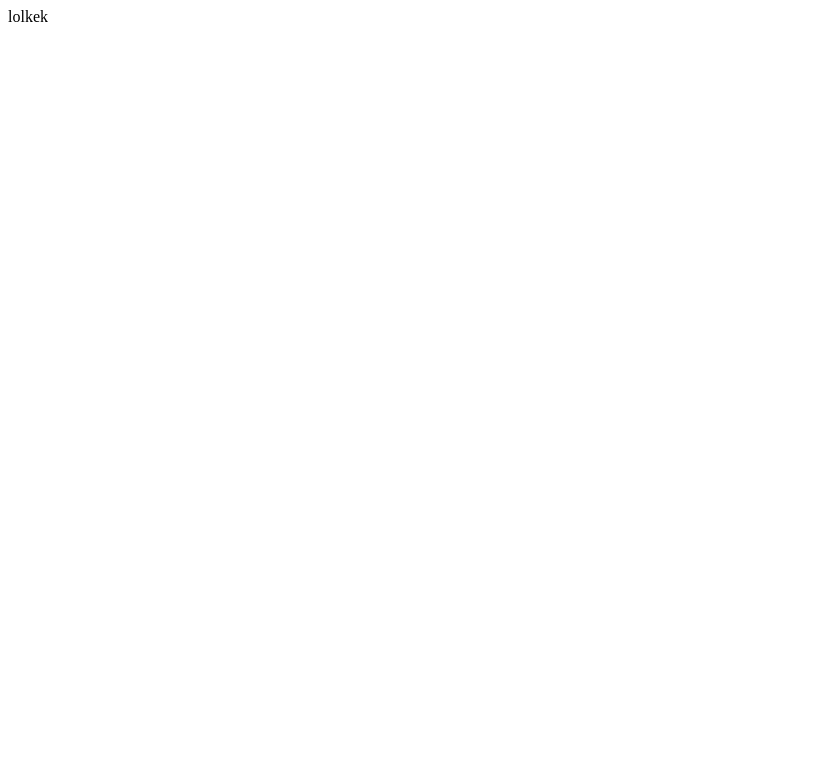
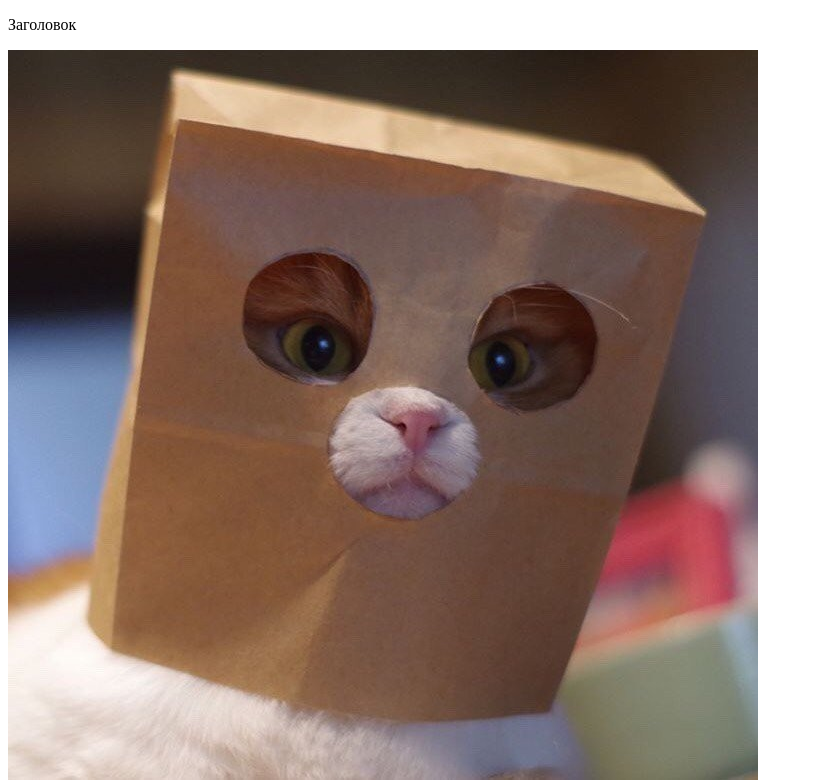
Before and after one commit to fxfd24/Mrkusew.github.io, a plain HTML site: page page1.html in a window 1280 px wide. Shown: the top 782 px of the page, without its empty margins (0-813 px from the left). Drawn offline with Linux system fonts and the light colour scheme.

Commit message:
добавление мемов часть 2

```diff
--- a/page1.html
+++ b/page1.html
@@ -6,6 +6,11 @@
     <title></title>
 </head>
 <body>
-    lolkek
+    <div>
+         <p>Заголовок<p>
+         <img src="img/imagecat.jpg">
+         <img src="img/memedog.jpg">
+
+    </div>
 </body>
 </html>
```
